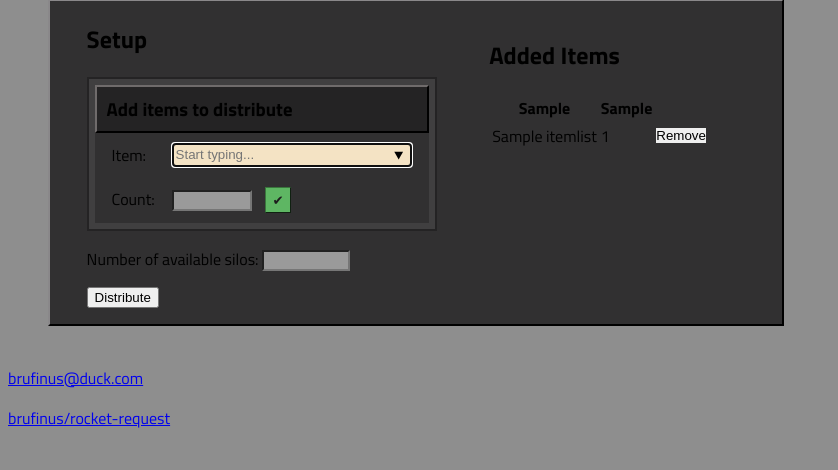
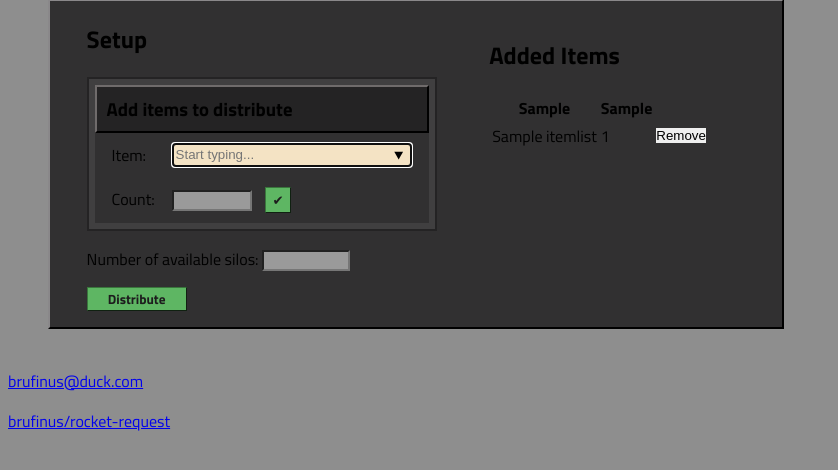
Before and after one commit to brufinus/rocket-request, a Django app: template django-rocket-request/django_distribute/templates/distribute/index.html in a window 1280 px wide. Shown: the part 236-706 px from the top of the page, without its empty margins (0-838 px from the left). Run offline with Django 5.2, Linux system fonts and the light colour scheme; the template is opened without the code that fills it: most values are stand-ins (such as "Sample title", 1, 10 or a date in 2020); some libraries are stand-ins or nearby versions.

Commit message:
add confirm button class and style distribute button

```diff
--- a/django-rocket-request/django_distribute/static/distribute/style.css
+++ b/django-rocket-request/django_distribute/static/distribute/style.css
@@ -133,19 +133,22 @@ h3 {
   margin-left: 10px;
   height: 100%;
   aspect-ratio: 1 / 1;
+}
+
+.confirm-button {
   color: rgb(29, 28, 29);
   background-color: #5eb663;
   border: 1px outset #39763c;
 }
 
-#add-item-button:hover {
+.confirm-button:hover {
   background-color: #a8eeac;
   border: 1px outset #55d45e;
   color: rgb(29, 28, 29);
   box-shadow: 0 0 10px #55d45e
 }
 
-#add-item-button:active {
+.confirm-button:active {
   background-color: #cfdf93;
   border: 1px outset #9fa76c;
   color: rgb(28, 28, 28);
@@ -153,7 +156,7 @@ h3 {
   top: 2px;
 }
 
-#add-item-button:active .text-button {
+.confirm-button:active .text-button {
   top: 0.2px;
 }
 
@@ -171,6 +174,13 @@ input:focus {
 
 #user-count-input {
   max-width: 80px;
+}
+
+#distribute-button {
+  font-family: "Titillium Web", sans-serif;
+  font-weight: 700;
+  font-style: normal;
+  width: 100px;
 }
 
 /* Side bar - Itemlist */
--- a/django-rocket-request/django_distribute/templates/distribute/index.html
+++ b/django-rocket-request/django_distribute/templates/distribute/index.html
@@ -33,7 +33,7 @@
                                    required
                                    min="1"
                                    max="100000" />
-                            <button id="add-item-button" type="submit">
+                            <button id="add-item-button" class="confirm-button" type="submit">
                                 <div class="text-button">✔</div>
                             </button>
                         </div>
@@ -55,7 +55,7 @@
                            max="100000" />
                 </p>
                 <p>
-                    <button>Distribute</button>
+                    <button id="distribute-button" class="confirm-button">Distribute</button>
                     <div id="distribute-error">{{ distribute_error }}</div>
                 </p>
             </form>
```
